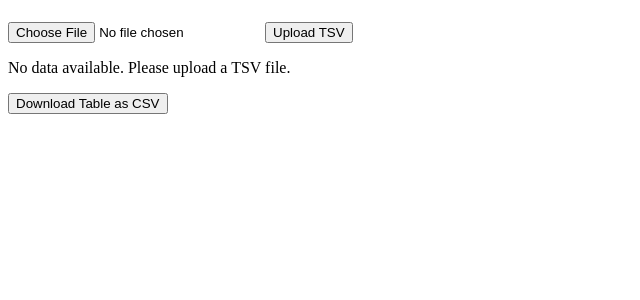
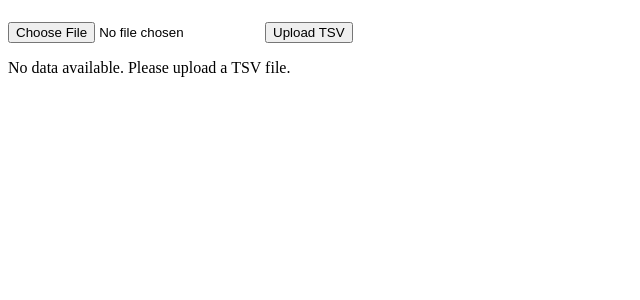
Before and after one commit to kzrob/sc-pod, a Flask app: page / in a window 1280 px wide. Shown: the part 58-358 px from the top of the page, without its empty margins (0-640 px from the left). Run offline with Flask 3, Linux system fonts and the light colour scheme.

Commit message:
small fixes

```diff
--- a/app.py
+++ b/app.py
@@ -35,4 +35,4 @@ def files(id, filename):
 
 if __name__ == '__main__':
     app.run(debug=True, host="0.0.0.0", port=config.PORT)
-    # serve(app, host="0.0.0.0", port=app.config["PORT"], threads=10)
+    # serve(app, host="0.0.0.0", port=config.PORT, threads=10)
--- a/templates/index.html
+++ b/templates/index.html
@@ -70,9 +70,8 @@
                 </tbody>
             </table>
         </div>
+        <button id="downloadCSV">Download Table as CSV</button>
     {% endif %}
-
-    <button id="downloadCSV">Download Table as CSV</button>
 
     <script src="{{ url_for('static', filename='app.js') }}" defer></script>
 </body>
```
